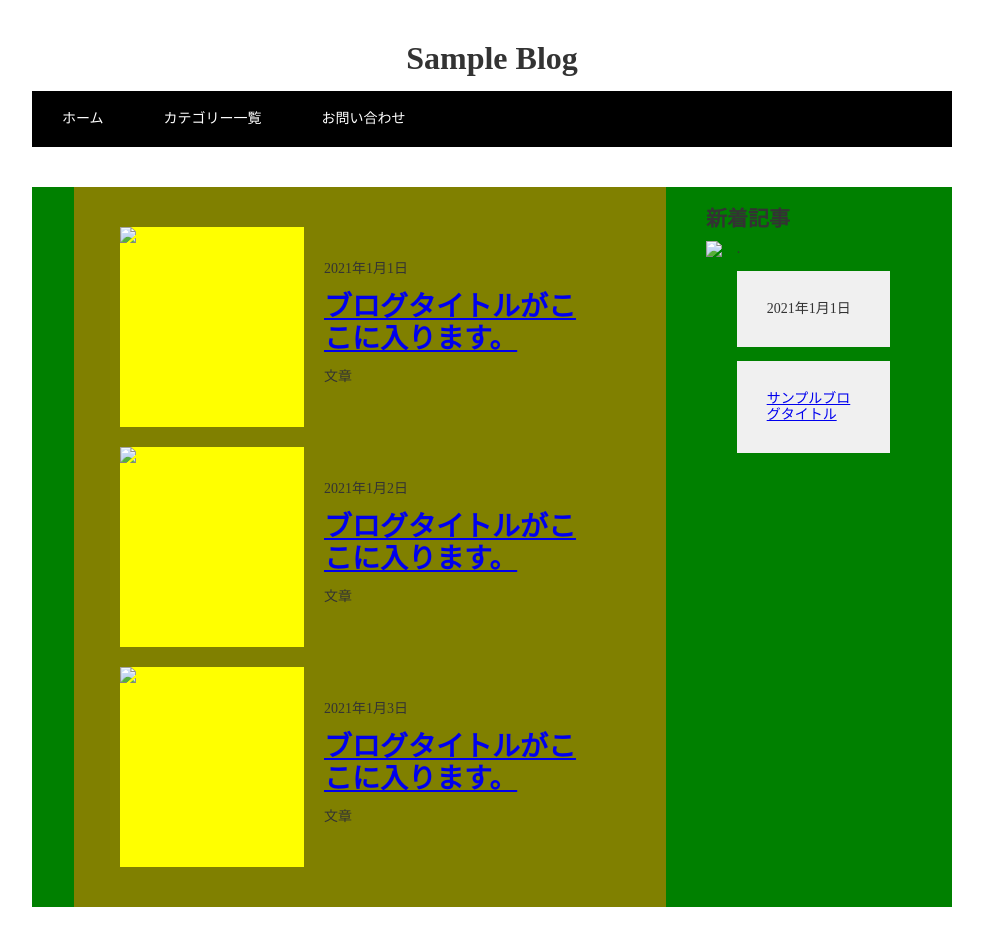
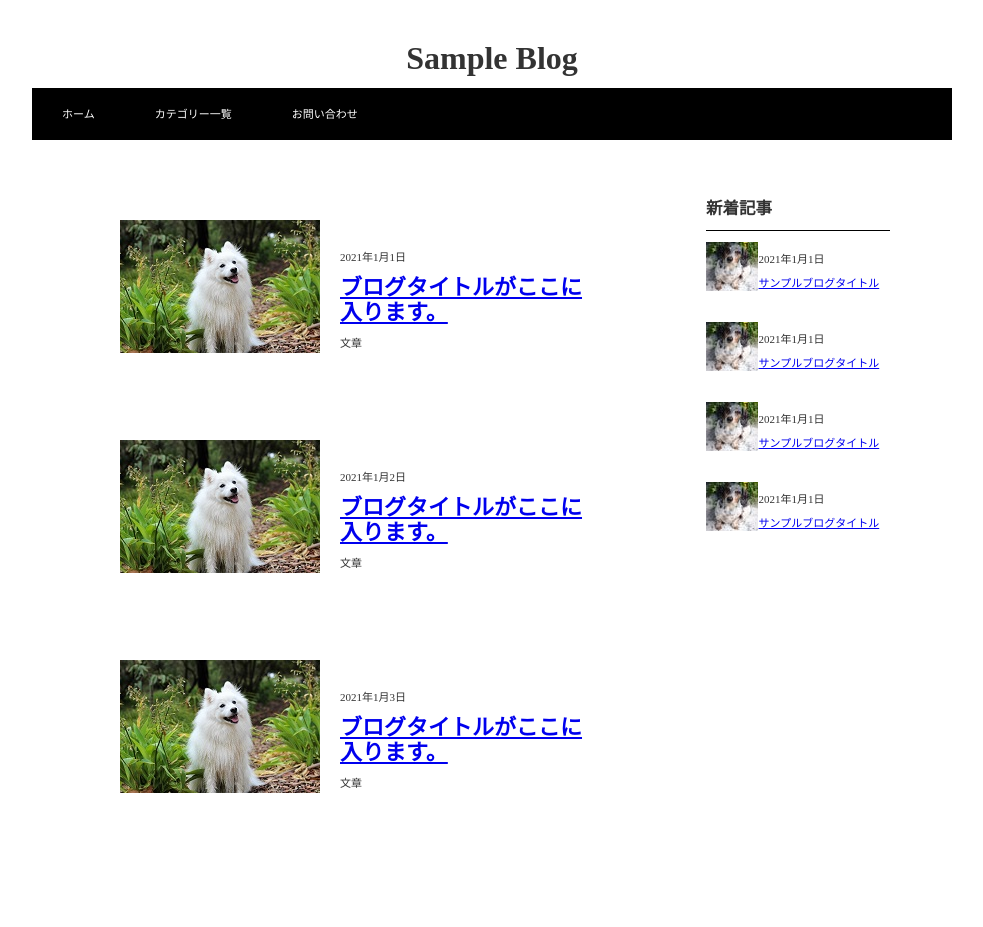
Before and after one commit to chankoro/Sample-Bblog, a plain HTML site: page html example3/index.html in a window 1280 px wide. Shown: the whole page, without its empty margins (148-1131 px from the left). Drawn offline with Linux system fonts and the light colour scheme.

Commit message:
更新しましたのでご確認よろしくお願いします。

```diff
--- a/html example3/css/style.css
+++ b/html example3/css/style.css
@@ -1,6 +1,6 @@
 body {
   background-color: #fff;
-  font-size:14px;
+  font-size:11px;
   color: #333;
   margin: 0;
 }
@@ -58,7 +58,6 @@ header {
     display: flex;
     margin: 20px auto;
     justify-content: center;
-    background:green;
 }
 
 .main, .side {
@@ -68,7 +67,6 @@ header {
 .main {
     width: 60%;
     margin-right: 20px;
-    background: #808000;
 }
 
 .card-container {
@@ -83,8 +81,7 @@ header {
 
 .card-image {
   width: 40%;
-  height:100%;
-  background-color: yellow;
+  height:70%;
 }
 
 .card-txt{
@@ -96,24 +93,23 @@ header {
   width: 20%;
 }
 
-.side p {
-    background-color: #f0f0f0;
-    padding: 30px;
+
+.line{
+  border-top:1px solid #000;
 }
 
-
 .subcard-container {
-  display:flex;
-  max-width:450px;
-  height:60px;
-  position: static ;
-  top: 10px;
-  margin:10px auto;
+    display: flex;
+    max-width: 500px;
+    height: 70px;
+    position: static;
+    top: 10px;
+    margin: 10px auto;
 }
 
 .subcard-image {
-  width: 20%;
-  height:100%;
+    width: 40%;
+    height: 100%;
 }
 
 .subcard-txt{
--- a/html example3/index.html
+++ b/html example3/index.html
@@ -23,7 +23,7 @@
     <section class="main">
       <div class="card-container">
         <div class="card-image">
-        <img src= "#" >
+        <img src= "./image/04.jpg" >
         </div>
         <div class="card-txt">
           <p>2021年1月1日</p>
@@ -33,7 +33,7 @@
       </div>
       <div class="card-container">
         <div class="card-image">
-        <img src= "#" >
+        <img src= "./image/04.jpg" >
         </div>
         <div class="card-txt">
           <p>2021年1月2日</p>
@@ -43,7 +43,7 @@
       </div>
       <div class="card-container">
         <div class="card-image">
-               <img src= "#" >
+               <img src="./image/04.jpg" >
         </div>
         <div class="card-txt">
           <p>2021年1月3日</p>
@@ -54,19 +54,46 @@
     </section>
     <section class="side">
         <h2>新着記事</h2>
+        <p class = "line"></p>
 
          <div class="subcard-container">
-           <div class="subcard-image">
-             <img src= "#" >
+           <div class="card-image">
+             <img src= "./image/05.jpg" >
            </div>
-           <div class="subcard-txt">.
+           <div class="subcard-txt">
              <p>2021年1月1日</p>
                 <a href="#"><p> サンプルブログタイトル</p></a>
             </div>
           </div>
+          <div class="subcard-container">
+           <div class="card-image">
+             <img src= "./image/05.jpg" >
+           </div>
+           <div class="subcard-txt">
+             <p>2021年1月1日</p>
+                <a href="#"><p> サンプルブログタイトル</p></a>
+            </div>
+          </div>
+          <div class="subcard-container">
+           <div class="card-image">
+             <img src= "./image/05.jpg" >
+           </div>
+           <div class="subcard-txt">
+             <p>2021年1月1日</p>
+                <a href="#"><p> サンプルブログタイトル</p></a>
+            </div>
+          </div>
+          <div class="subcard-container">
+           <div class="card-image">
+             <img src= "./image/05.jpg" >
+           </div>
+           <div class="subcard-txt">
+             <p>2021年1月1日</p>
+                <a href="#"><p> サンプルブログタイトル</p></a>
+            </div>
+          </div>
+    </section>
       </div>
-    </section>
-    </div>
 </header>
   </body>
 </html>
```
Also changed, not shown: html example3/image/04.jpg (added), html example3/image/05.jpg (added).
